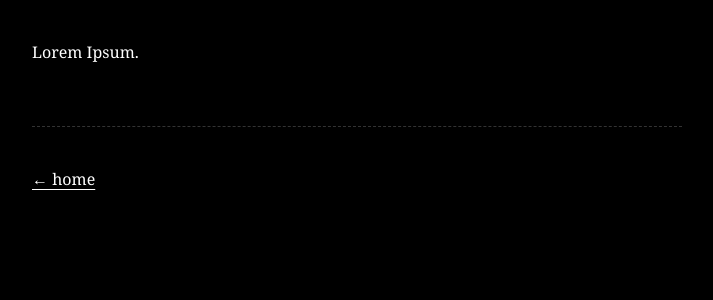
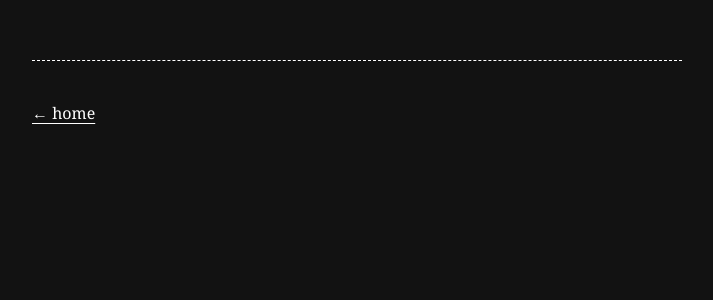
Before and after one commit to arcstyn/arcstyn.github.io, a Jekyll site: the page built from notes/a-proper-introduction.md, in a window 1280 px wide. Shown: the top 300 px of the page, without its empty margins (283-996 px from the left). Built offline with Jekyll 4.4.1, drawn with Linux system fonts in a browser that asks for light colours; our own code applies the rules of GitHub Pages for plain Markdown files.

Commit message:
Fixed BG colour, footer and frontmatter on first note

```diff
--- a/_layouts/default.html
+++ b/_layouts/default.html
@@ -7,7 +7,7 @@
     <style>
         /* Minimalist Serif Aesthetic */
         body {
-            background-color: #000000;
+            background-color: #121212;
             color: #ffffff;
             font-family: "Georgia", "Times New Roman", serif;
             line-height: 1.6;
@@ -61,8 +61,8 @@
         {{ content }}
 
         <footer>
-            <hr style="border: 0; border-top: 1px dashed #333; margin: 40px 0;">
             {% if page.url != "/" and page.url != "/index.html" %}
+                <hr style="border: 0; border-top: 1px dashed #ffffff; margin: 40px 0;">
                 <a href="{{ '/' | relative_url }}">← home</a>
             {% endif %}
         </footer>
--- a/notes/a-proper-introduction.md
+++ b/notes/a-proper-introduction.md
@@ -1 +1,5 @@
-Lorem Ipsum.
+---
+layout: default
+title: A Proper Introduction
+date: 2026-06-27
+---
```
